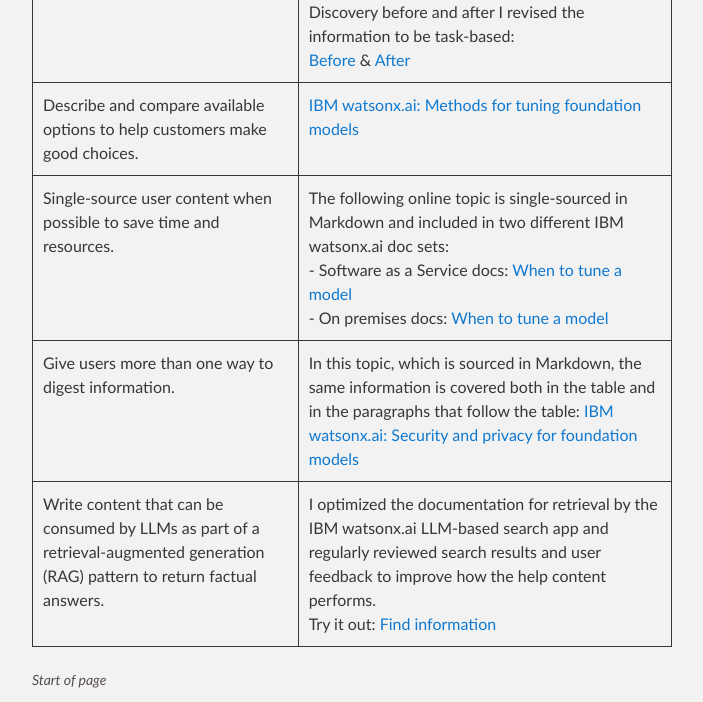
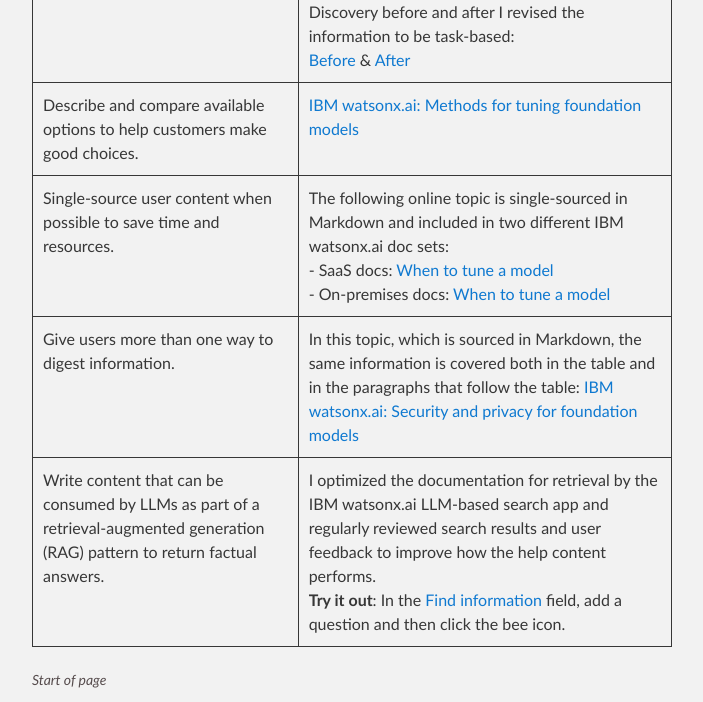
Before and after one commit to michelle-miller/michelle-miller.github.io, a Jekyll site: the page built from index.md, in a window 1280 px wide and 900 px high, scrolled down 4013 px, cut to the strip 0-702 px from the top of the window. Shown: the whole strip, without its empty margins (288-991 px from the left). Built offline with Jekyll 4.4.1, drawn with Linux system fonts in a browser that asks for light colours; our own code applies the rules of GitHub Pages for plain Markdown files.

Commit message:
small edits

```diff
--- a/index.md
+++ b/index.md
@@ -68,9 +68,9 @@ Note: The examples are shared as point-in-time PDFs rather than links to online
 | Incorporate images and diagrams in conceptual information to illustrate concepts and explain processes. | - Explain how to adjust AI model behavior: [IBM watsonx.ai: Parameters for prompting foundation models](https://michelle-miller.github.io/samples/wx-llm-parameters-sample.pdf){:target="_blank"}<br/> - Help low-code users implement a simple retrieval-augmented generation (RAG) pattern: [IBM watsonx.ai: Chatting about documents and images](https://michelle-miller.github.io/samples/wx-chatting-sample.pdf){:target="_blank"} |
 | Focus on user goals, not product features. | The following two samples show content for a tool called Content Miner in IBM Watson Discovery before and after I revised the information to be task-based:<br/> [Before](https://michelle-miller.github.io/samples/contentmine-before.pdf) & [After](https://michelle-miller.github.io/samples/contentmine-after.pdf) |
 | Describe and compare available options to help customers make good choices. | [IBM watsonx.ai: Methods for tuning foundation models](https://michelle-miller.github.io/samples/wx-tuning.pdf){:target="_blank"} |
-| Single-source user content when possible to save time and resources. | The following online topic is single-sourced in Markdown and included in two different IBM watsonx.ai doc sets:<br/> - Software as a Service docs: [When to tune a model](https://www.ibm.com/docs/SSYOK8/wsj/analyze-data/fm-tuning-when.html){:target="_blank"}<br/> - On premises docs: [When to tune a model](https://www.ibm.com/docs/SSLSRPV_2.1.x/wsj/analyze-data/fm-tuning-when.html){:target="_blank"} |
+| Single-source user content when possible to save time and resources. | The following online topic is single-sourced in Markdown and included in two different IBM watsonx.ai doc sets:<br/> - SaaS docs: [When to tune a model](https://www.ibm.com/docs/SSYOK8/wsj/analyze-data/fm-tuning-when.html){:target="_blank"}<br/> - On-premises docs: [When to tune a model](https://www.ibm.com/docs/SSLSRPV_2.1.x/wsj/analyze-data/fm-tuning-when.html){:target="_blank"} |
 | Give users more than one way to digest information. | In this topic, which is sourced in Markdown, the same information is covered both in the table and in the paragraphs that follow the table: [IBM watsonx.ai: Security and privacy for foundation models](https://michelle-miller.github.io/samples/wx-security.html){:target="_blank"} |
-| Write content that can be consumed by LLMs as part of a retrieval-augmented generation (RAG) pattern to return factual answers. | I optimized the documentation for retrieval by the IBM watsonx.ai LLM-based search app and regularly reviewed search results and user feedback to improve how the help content performs.<br/>Try it out: [Find information](https://dataplatform.cloud.ibm.com/docs/content/wsj/getting-started/welcome-main.html?context=wx){:target="_blank"} |
+| Write content that can be consumed by LLMs as part of a retrieval-augmented generation (RAG) pattern to return factual answers. | I optimized the documentation for retrieval by the IBM watsonx.ai LLM-based search app and regularly reviewed search results and user feedback to improve how the help content performs.<br/>**Try it out**: In the [Find information](https://dataplatform.cloud.ibm.com/docs/content/wsj/getting-started/welcome-main.html?context=wx){:target="_blank"} field, add a question and then click the bee icon. |
 
 [Start of page](https://michelle-miller.github.io/){: .amini}
 
```
